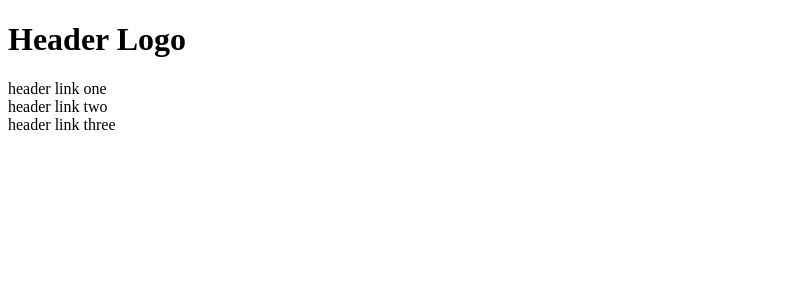
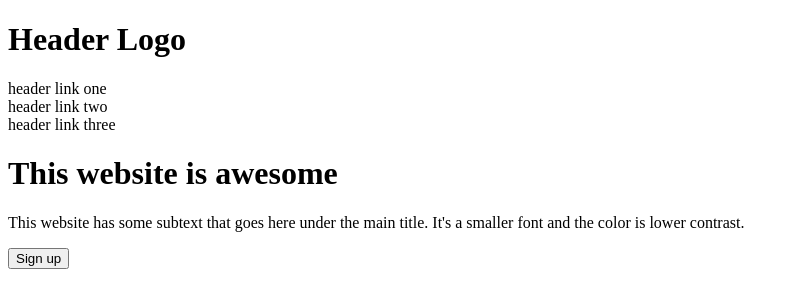
Before and after one commit to dustvans/Landing-Page, a plain HTML site: page index.html in a window 1280 px wide. Shown: the whole page, without its empty margins (0-794 px from the left). Drawn offline with Linux system fonts and the light colour scheme.

Commit message:
Added next section to website

```diff
--- a/index.html
+++ b/index.html
@@ -14,5 +14,13 @@
             <div>header link three</div>
         </div>
 
+        <div>
+            <h1>This website is awesome</h1>
+            <p>This website has some subtext that goes here under the main title.
+                It's a smaller font and the color is lower contrast.</p>
+            <button>Sign up</button>
+
+        </div>
+
     </body>
 </html>
```
